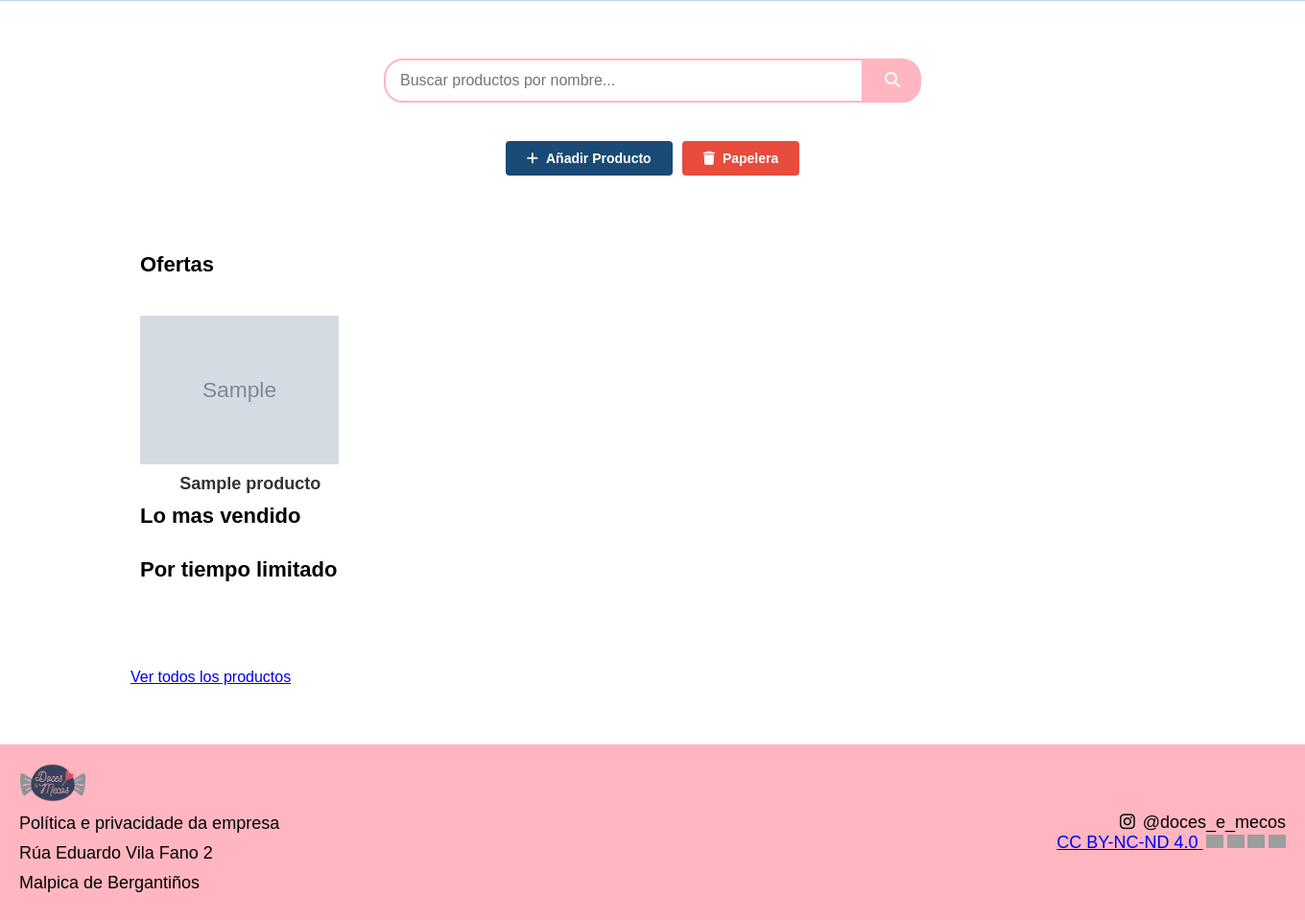
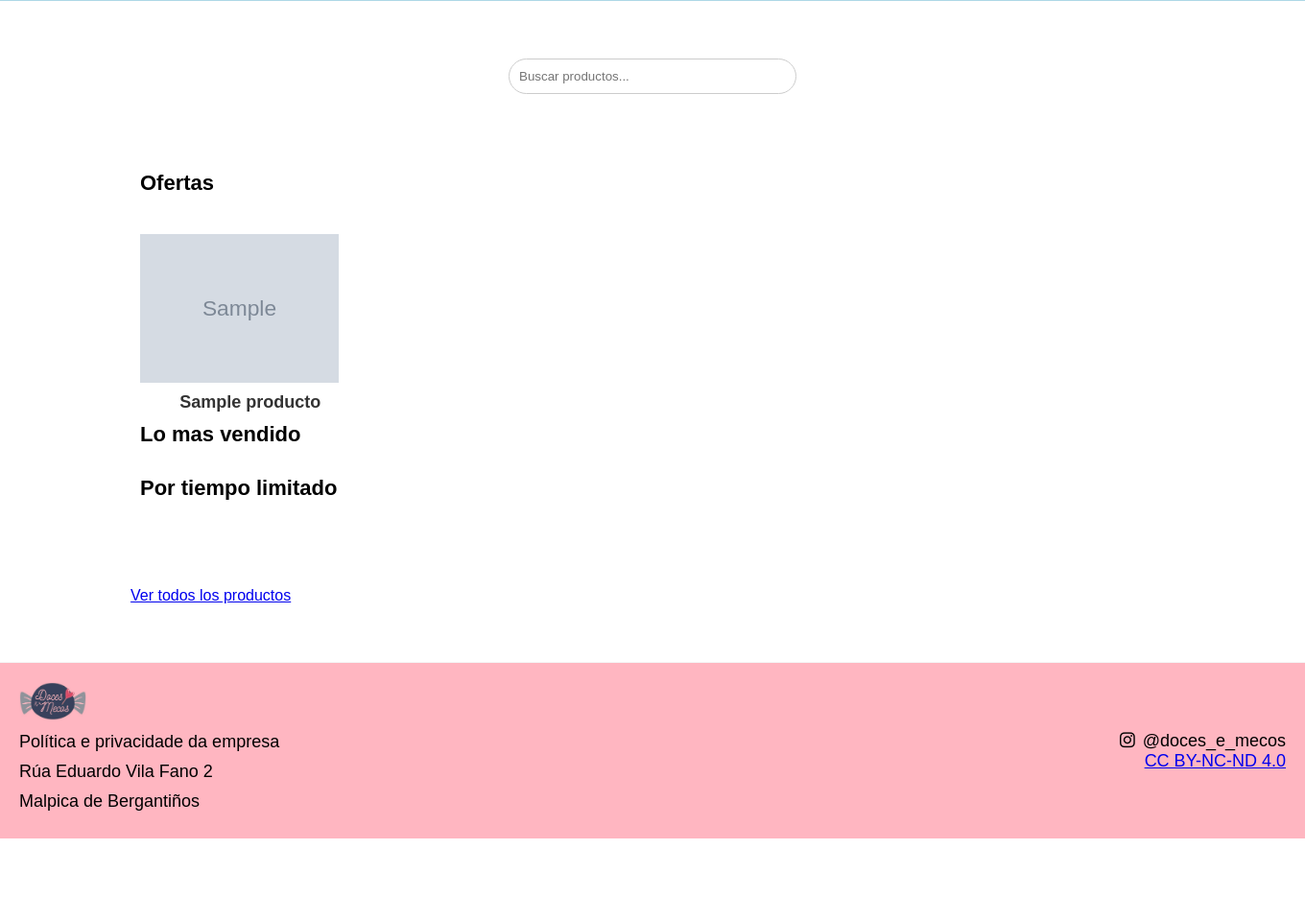
Before and after one commit to Reidas06/Prototipo-Doces-Mecos, a Django app: page /productos/ in a window 1360 px wide. Shown: the part 331-1290 px from the top of the page at 96% size. After the commit the page ends 1205 px from the top, so only its background shows below. Run offline with Django 5.2, Linux system fonts and the light colour scheme; tables that the repository leaves empty hold one stand-in row (values such as "Sample post"); grey boxes marked "Sample" are stand-in pictures; grey boxes are pictures that could not be loaded.

Commit message:
security: restrict product management features to staff users and protect API endpoints

```diff
--- a/tienda/templates/tienda/Productos.html
+++ b/tienda/templates/tienda/Productos.html
@@ -6,7 +6,7 @@
     <link rel="icon" type="image/x-icon" href="{% static 'tienda/img/faviconlogo.ico' %}">
     <meta charset="UTF-8">
     <meta name="viewport" content="width=device-width, initial-scale=1.0">
-    <title>Doces&Mecos</title>
+    <title>Productos - Doces&Mecos</title>
 
     <!-- ICONOS -->
     <link rel="stylesheet" href="https://cdnjs.cloudflare.com/ajax/libs/font-awesome/6.5.0/css/all.min.css">
@@ -47,17 +47,18 @@
     </header>
 
     <main class="principal-catalogo">
-        <div class="buscador-contenedor">
-            <input type="text" id="buscador-input" placeholder="Buscar productos por nombre...">
-            <button id="btn-buscar"><i class="fa-solid fa-magnifying-glass"></i></button>
+        <div class="search-container" style="display: flex; justify-content: center; margin-bottom: 20px;">
+            <input type="text" id="product-search" placeholder="Buscar productos..." style="padding: 10px; width: 300px; border-radius: 20px; border: 1px solid #ccc;">
         </div>
 
+        {% if user.is_staff %}
+        <!-- Acciones de administrador -->
         <div class="admin-actions" style="display: flex; justify-content: center; gap: 10px; margin-bottom: 20px;">
             <button class="btn-add-news" id="btn-add-news"><i class="fas fa-plus"></i> <span>Añadir Producto</span></button>
             <button class="btn-add-news" id="btn-trash-view" style="background-color: #e74c3c;"><i class="fas fa-trash"></i> <span>Papelera</span></button>
         </div>
 
-        <!-- Modal para añadir producto (Estilo Arrivelo) -->
+        <!-- Modal para añadir producto -->
         <div class="modal-overlay" id="add-news-modal">
             <div class="modal-content">
                 <button class="modal-close" id="btn-close-modal">&times;</button>
@@ -66,20 +67,20 @@
                     {% csrf_token %}
                     <div class="form-group">
                         <label for="n-titulo">Título del producto</label>
-                        <input type="text" id="n-titulo" name="titulo" required placeholder="Ej: Caramelos de fresa">
+                        <input type="text" id="n-titulo" name="titulo" required>
                     </div>
                     <div class="form-group">
-                        <label for="n-imagen">Imagen del producto</label>
+                        <label for="n-imagen">Imagen</label>
                         <input type="file" id="n-imagen" name="imagen" accept="image/*">
                     </div>
                     <div class="form-group">
                         <label for="n-descripcion">Descripción</label>
-                        <textarea id="n-descripcion" name="descripcion" placeholder="Resumen del producto..."></textarea>
+                        <textarea id="n-descripcion" name="descripcion"></textarea>
                     </div>
                     <div class="form-group">
                         <label for="n-categoria">Categoría</label>
                         <select id="n-categoria" name="categoria">
-                            <option value="ninguna">Ninguna (solo en Todos)</option>
+                            <option value="ninguna">Ninguna</option>
                             <option value="ofertas">Ofertas</option>
                             <option value="vendido">Lo más vendido</option>
                             <option value="limitado">Por tiempo limitado</option>
@@ -90,7 +91,7 @@
             </div>
         </div>
 
-        <!-- Modal para editar producto (Estilo Arrivelo) -->
+        <!-- Modal para editar producto -->
         <div class="modal-overlay" id="edit-news-modal">
             <div class="modal-content">
                 <button class="modal-close" id="btn-close-edit">&times;</button>
@@ -99,11 +100,11 @@
                     {% csrf_token %}
                     <input type="hidden" id="e-id">
                     <div class="form-group">
-                        <label for="e-titulo">Título del producto</label>
+                        <label for="e-titulo">Título</label>
                         <input type="text" id="e-titulo" name="titulo" required>
                     </div>
                     <div class="form-group">
-                        <label for="e-imagen">Cambiar imagen (Opcional)</label>
+                        <label for="e-imagen">Imagen (Opcional)</label>
                         <input type="file" id="e-imagen" name="imagen" accept="image/*">
                     </div>
                     <div class="form-group">
@@ -124,15 +125,13 @@
             </div>
         </div>
 
-        </section>
-
-        <!-- Contenedor para la papelera (Estilo Arrivelo) -->
+        <!-- Contenedor para la papelera -->
         <div id="trash-grid" class="grid-productos" style="display: none; grid-template-columns: repeat(4, 1fr); gap: 30px; width: 100%; justify-items: center; align-items: center;">
             <!-- Se cargará dinámicamente -->
         </div>
+        {% endif %}
 
         <div id="categorias-productos">
-            <!-- Envuelve las categorías para poder ocultarlas todas a la vez -->
             <section class="seccion-productos">
                 <h2>Ofertas</h2>
                 <div class="grid-productos" id="grid-ofertas">
@@ -146,11 +145,12 @@
                             {% endif %}
                             <h3 class="producto-nombre">{{ producto.titulo }}</h3>
                         </a>
-                        <!-- Botones de gestión rápida -->
+                        {% if user.is_staff %}
                         <div class="producto-admin-btns">
                             <button class="btn-edit-item" title="Editar"><i class="fas fa-edit"></i></button>
                             <button class="btn-delete-item" title="Enviar a papelera"><i class="fas fa-trash"></i></button>
                         </div>
+                        {% endif %}
                     </div>
                     {% endfor %}
                 </div>
@@ -169,11 +169,12 @@
                             {% endif %}
                             <h3 class="producto-nombre">{{ producto.titulo }}</h3>
                         </a>
-                        <!-- Botones de gestión rápida -->
+                        {% if user.is_staff %}
                         <div class="producto-admin-btns">
                             <button class="btn-edit-item" title="Editar"><i class="fas fa-edit"></i></button>
                             <button class="btn-delete-item" title="Enviar a papelera"><i class="fas fa-trash"></i></button>
                         </div>
+                        {% endif %}
                     </div>
                     {% endfor %}
                 </div>
@@ -184,7 +185,7 @@
                 <div class="grid-productos" id="grid-limitado">
                     {% for producto in limitado %}
                     <div class="producto-item" data-id="{{ producto.id }}" data-titulo="{{ producto.titulo }}" data-descripcion="{{ producto.descripcion|default:'' }}" data-categoria="{{ producto.categoria }}">
-                        <a href="{% url 'descripcion' %}" class="producto-enlace">
+                        <a href="{% url 'descripcion' %}?id={{ producto.id }}" class="producto-enlace">
                             {% if producto.imagen %}
                             <img src="{{ producto.imagen.url }}" alt="{{ producto.titulo }}" class="producto-img-main">
                             {% else %}
@@ -192,18 +193,18 @@
                             {% endif %}
                             <h3 class="producto-nombre">{{ producto.titulo }}</h3>
                         </a>
-                        <!-- Botones de gestión rápida -->
+                        {% if user.is_staff %}
                         <div class="producto-admin-btns">
                             <button class="btn-edit-item" title="Editar"><i class="fas fa-edit"></i></button>
                             <button class="btn-delete-item" title="Enviar a papelera"><i class="fas fa-trash"></i></button>
                         </div>
+                        {% endif %}
                     </div>
                     {% endfor %}
                 </div>
             </section>
         </div>
 
-        <!-- BOTÓN VER TODOS LOS PRODUCTOS -->
         <div class="ver-todos-contenedor">
             <a href="{% url 'todos_productos' %}" class="btn-ver-todos">Ver todos los productos</a>
         </div>
@@ -220,22 +221,14 @@
             <a href="https://www.instagram.com/doces_e_mecos/?hl=es" class="instagram-link">
                 <i class="fa-brands fa-instagram"></i> @doces_e_mecos
             </a>
-            <p><a href="https://creativecommons.org/licenses/by-nc-nd/4.0/">
-                    <font dir="auto" style="vertical-align: inherit;">
-                        <font dir="auto" style="vertical-align: inherit;">CC BY-NC-ND 4.0</font>
-                    </font>
-                </a><img src="https://mirrors.creativecommons.org/presskit/icons/cc.svg" alt=""
-                    style="max-width: 1em;max-height:1em;margin-left: .2em;"><img
-                    src="https://mirrors.creativecommons.org/presskit/icons/by.svg" alt=""
-                    style="max-width: 1em;max-height:1em;margin-left: .2em;"><img
-                    src="https://mirrors.creativecommons.org/presskit/icons/nc.svg" alt=""
-                    style="max-width: 1em;max-height:1em;margin-left: .2em;"><img
-                    src="https://mirrors.creativecommons.org/presskit/icons/nd.svg" alt=""
-                    style="max-width: 1em;max-height:1em;margin-left: .2em;"></p>
+            <p><a href="https://creativecommons.org/licenses/by-nc-nd/4.0/">CC BY-NC-ND 4.0</a></p>
         </div>
     </footer>
+
     <script src="{% static 'tienda/js/buscador.js' %}"></script>
+    {% if user.is_staff %}
     <script src="{% static 'tienda/js/gestion_productos.js' %}"></script>
+    {% endif %}
     <script src="{% static 'tienda/js/traductor.js' %}"></script>
 </body>
 
--- a/tienda/views.py
+++ b/tienda/views.py
@@ -1,6 +1,7 @@
 from django.shortcuts import render, get_object_or_404
 from django.http import JsonResponse
 from django.views.decorators.csrf import csrf_exempt
+from django.contrib.admin.views.decorators import staff_member_required
 from .models import Producto
 import json
 from deep_translator import GoogleTranslator
@@ -40,6 +41,7 @@
 
 # --- API PRODUCTOS ---
 
+@staff_member_required
 def api_crear_producto(request):
     if request.method == 'POST':
         titulo = request.POST.get('titulo', '')
@@ -65,6 +67,7 @@
     return JsonResponse({'status': 'error', 'message': 'Método no permitido'}, status=405)
 
 @csrf_exempt
+@staff_member_required
 def api_producto_editar(request, pk):
     if request.method == 'POST':
         try:
@@ -89,6 +92,7 @@
     return JsonResponse({'status': 'error', 'message': 'Método no permitido'}, status=405)
 
 @csrf_exempt
+@staff_member_required
 def api_producto_soft_delete(request, pk):
     """Envía el producto a la papelera."""
     if request.method == 'POST':
@@ -102,6 +106,7 @@
     return JsonResponse({'status': 'error', 'message': 'Método no permitido'}, status=405)
 
 @csrf_exempt
+@staff_member_required
 def api_producto_restore(request, pk):
     """Restaura el producto de la papelera."""
     if request.method == 'POST':
@@ -115,6 +120,7 @@
     return JsonResponse({'status': 'error', 'message': 'Método no permitido'}, status=405)
 
 @csrf_exempt
+@staff_member_required
 def api_producto_hard_delete(request, pk):
     """Elimina permanentemente el producto."""
     if request.method == 'POST':
@@ -126,6 +132,7 @@
             return JsonResponse({'status': 'error', 'message': 'Producto no encontrado'}, status=404)
     return JsonResponse({'status': 'error', 'message': 'Método no permitido'}, status=405)
 
+@staff_member_required
 def api_producto_trash_list(request):
     """Devuelve la lista de productos en la papelera."""
     productos_trash = Producto.objects.filter(in_trash=True)
```
Also changed, not shown: tienda/templates/tienda/TodosProductos.html (+10 -4 lines).
